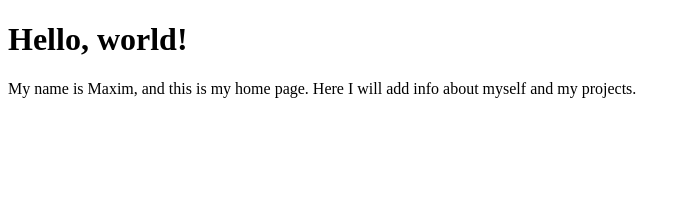
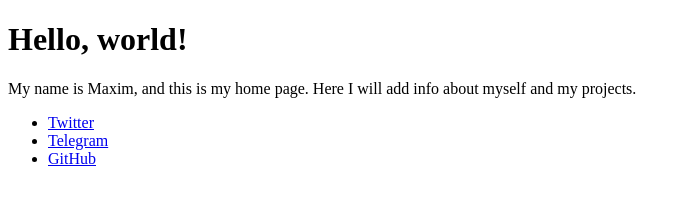
Before and after one commit to agarkovMax/agarkov-online, a plain HTML site: page index.html in a window 1280 px wide. Shown: the whole page, without its empty margins (0-691 px from the left). Drawn offline with Linux system fonts and the light colour scheme.

Commit message:
links + icon

```diff
--- a/index.html
+++ b/index.html
@@ -4,10 +4,16 @@
     <meta charset="UTF-8">
     <meta http-equiv="X-UA-Compatible" content="IE=edge">
     <meta name="viewport" content="width=device-width, initial-scale=1.0">
-    <title>Agarkov Home online</title>
+    <title>🌌Agarkov Home online</title>
 </head>
 <body>
     <h1>Hello, world!</h1>
     <p>My name is Maxim, and this is my home page. Here I will add info about myself and my projects.</p>
+
+    <ul>
+        <li><a href="https://twitter.com/agarkov_max">Twitter</a></li>
+        <li><a href="https://t.me/vo1dee">Telegram</a></li>
+        <li><a href="https://github.com/agarkovMax">GitHub</a></li>
+    </ul>
 </body>
 </html>
```
